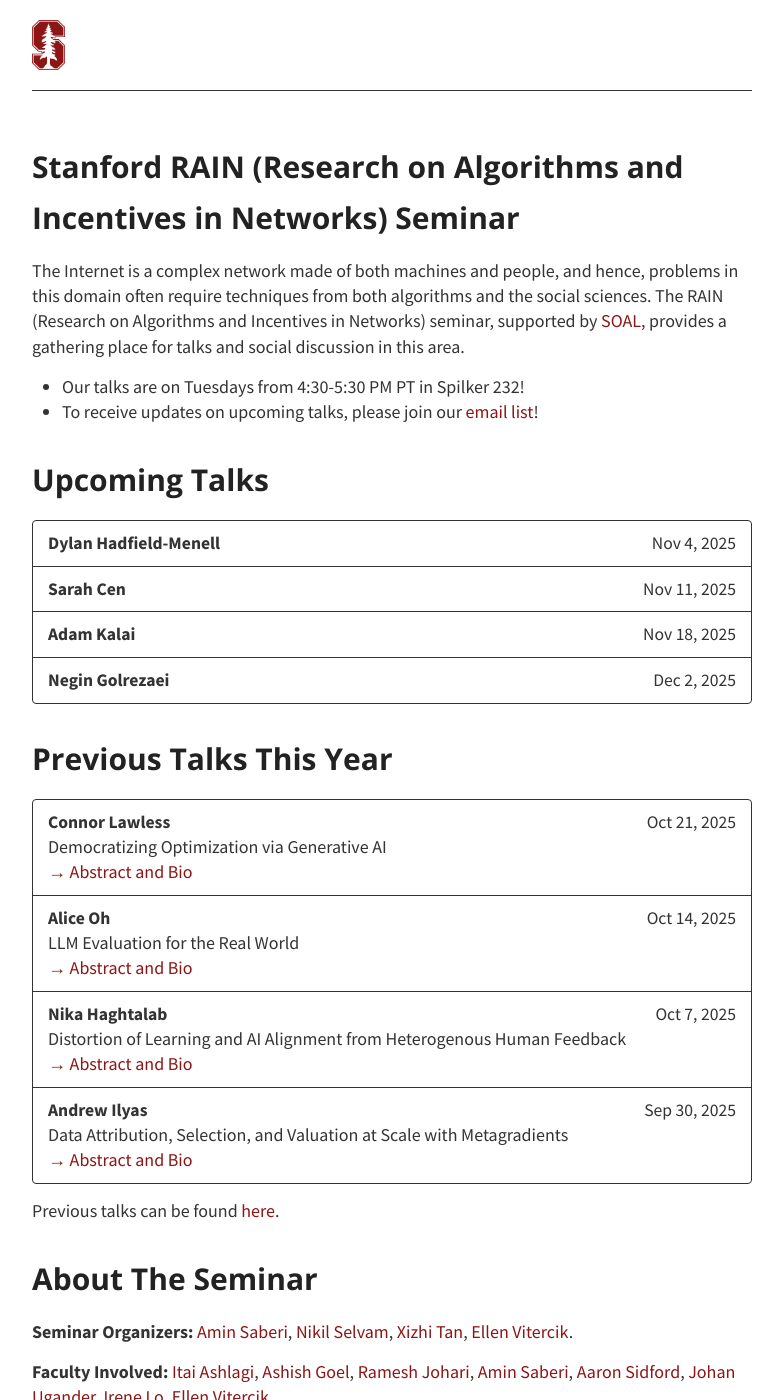
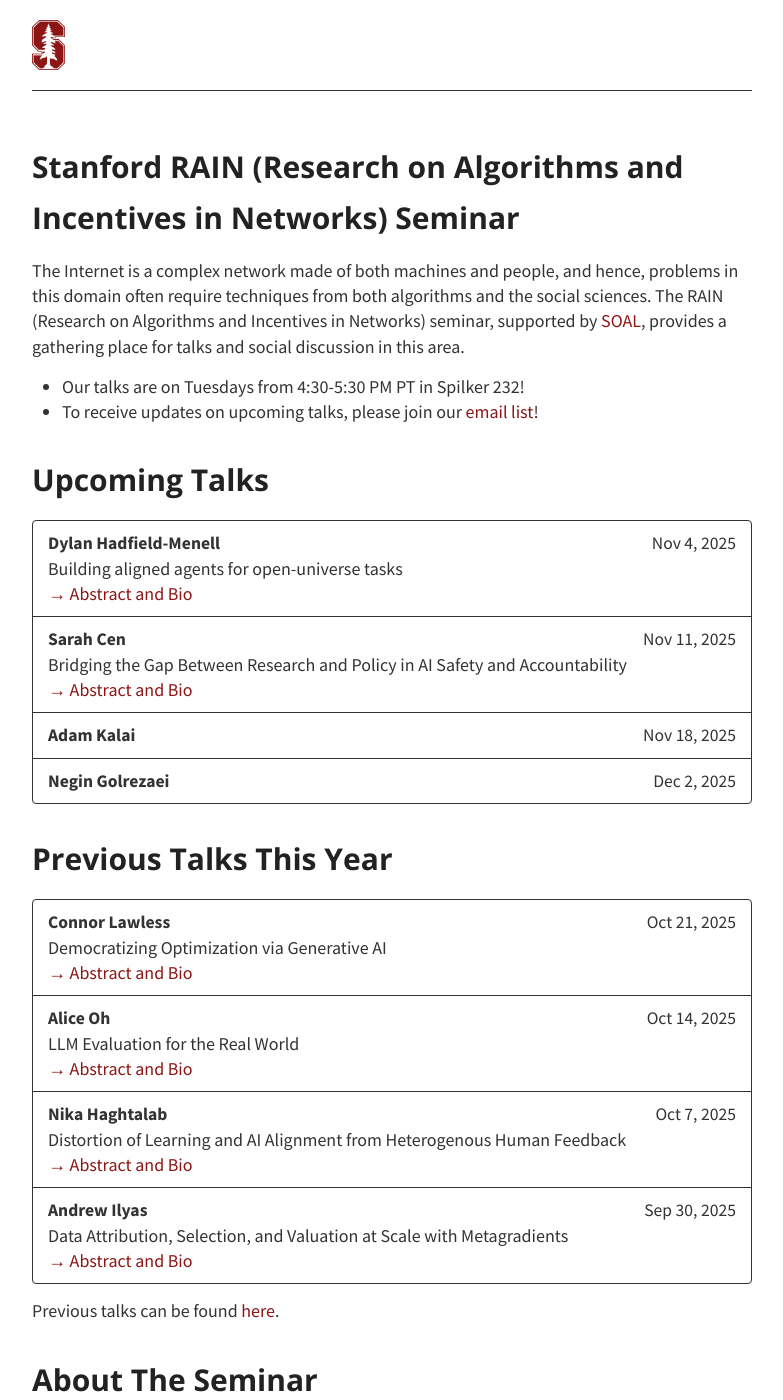
Before and after one commit to stanford-rain-seminar/stanford-rain-seminar.github.io, a Jekyll site: the page built from index.md, in a window 1280 px wide and 1400 px high. Shown: the whole window, without its empty margins (248-1031 px from the left). Built offline with Jekyll 4.4.1, drawn with Linux system fonts in a browser that asks for light colours; nearby versions of some CDN libraries; our own code applies the rules of GitHub Pages for plain Markdown files.

Commit message:
Update talks.yml

```diff
--- a/_data/talks.yml
+++ b/_data/talks.yml
@@ -2,8 +2,18 @@
   members:
     - speaker: "Dylan Hadfield-Menell"
       date: "Nov 4, 2025"
+      title: "Building aligned agents for open-universe tasks"
+      abstract: |
+        As agents move from the lab into real-world settings, designers have a limited ability to anticipate the agent's context and design explicit safeguards. In this talk, I will outline challenges that this raises from the perspective of designing flexible, robust, and aligned agent behaviors. The key to the approach is to design agents that can model and respond to appropriate uncertainty about a user's intended goal and the normative environment they are deployed into. I will begin with a survey of current alignment techniques and AI agents, then outline the theoretical motivation for this approach. Next, I will describe recent work from my lab that attempts to address this problem by 1) designing flexible goal inference mechanisms that can track the set of plausible user goals reliably from context; and 2) integrating these inference tools with efficient agent designs that leverage POMDP solvers in order to train agents that implement belief-constrained behaviors. I will conclude with a discussion of recent work that evaluates collaborative agents and discuss the implications for the design of aligned systems that augment and integrate with human users and intent.
+      bio: |
+        Dylan Hadfield-Menell is an Associate Professor of EECS at MIT. His research develops methods to ensure that AI systems behavior aligns with the goals and values of their human users and society as a whole, a concept known as 'AI alignment'. His goal is to enable the safe, beneficial, and trustworthy deployment of AI in real-world settings.
     - speaker: "Sarah Cen"
       date: "Nov 11, 2025"
+      title: "Bridging the Gap Between Research and Policy in AI Safety and Accountability"
+      abstract: |
+        As AI becomes increasingly integrated into both the private and public sectors, challenges around AI safety and policy have arisen. There is a growing, compelling body of work around the legal and societal challenges that come with AI, but there is a gap in our rigorous understanding of these problems. In this talk, I dive deep into a few topics in AI safety and policy. We will discuss AI supply chains (the increasingly complex ecosystem of AI actors and components that contribute to AI products) and study how AI supply chains complicate machine learning objectives. We'll then shift our discussion to AI audits and evidentiary burdens in cases involving AI. Using Pareto frontiers as a tool for assessing performance-fairness tradeoffs, we will show how a closed-form expression for performance-fairness Pareto frontiers can help plaintiffs (or auditors) overcome evidentiary burdens or a lack of access in AI contexts. I'll conclude with a longitudinal study of LLMs during the 2024 US election season. If time permits, we may touch on formal notions of trustworthiness.
+      bio: |
+        Sarah Cen is a postdoc at Stanford University and incoming Assistant Professor at Carnegie Mellon University's Departments of ECE & EPP. At Stanford, Sarah works with Prof. Percy Liang in Computer Science and Prof. Daniel Ho in the Stanford Law School. Her research is interdisciplinary and inspired by works in machine learning, economics, law, and policy. She has ongoing work on algorithmic auditing, AI supply chains, due process for AI determinations, risk under the EU AI Act, and formalizing trustworthy algorithms. Previously, Sarah received her BSE in Mechanical Engineering from Princeton University and Master's in Engineering Science (Robotics) from Oxford University, where she worked on autonomous vehicles.
     - speaker: "Adam Kalai"
       date: "Nov 18, 2025"
     - speaker: "Negin Golrezaei"
```
